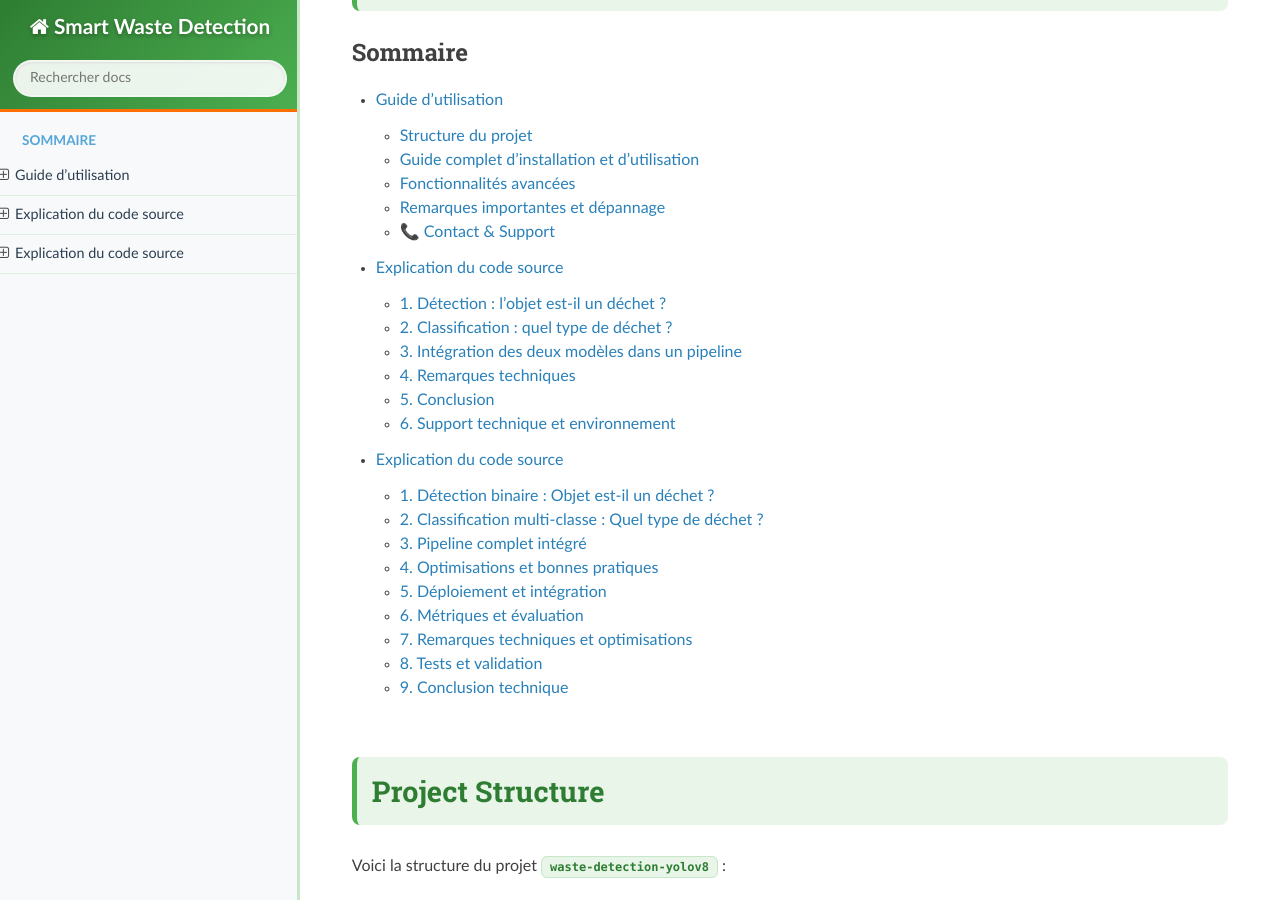
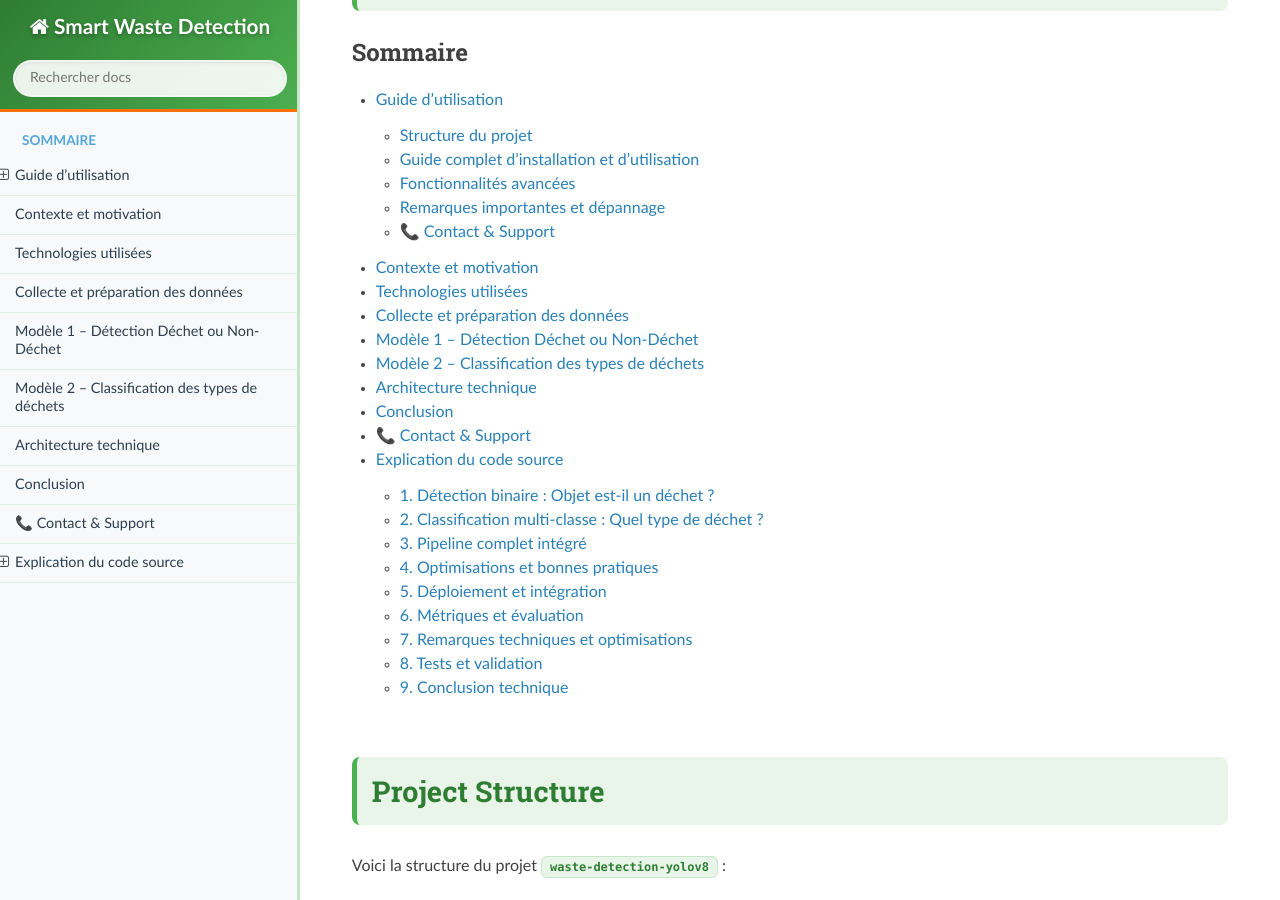
Before and after one commit to YoussefAIDT/waste-detection-yolov8, a Sphinx documentation site: the page built from docs/index.rst, in a window 1280 px wide and 900 px high, scrolled down 3548 px. Built offline with Sphinx 7.4.7 and the Read the Docs theme 3.1.0, drawn with Linux system fonts in a browser that asks for light colours; some of the changed lines change nothing that is shown.

Commit message:
Update explication_projet.rst

````diff
--- a/docs/explication_projet.rst
+++ b/docs/explication_projet.rst
@@ -1,165 +1,199 @@
-Explication du code source
-==========================
+```rst
+Explication générale du projet
+==============================
 
-Cette section décrit en détail les deux parties fondamentales du projet **Smart Waste Detection**,
-qui repose sur l’utilisation de deux modèles **YOLOv8** combinés :
+Ce projet de vision par ordinateur a pour objectif de **détecter automatiquement les déchets** dans des images et de **classer ces déchets** selon leur type. Il s'appuie sur l'intelligence artificielle et l'apprentissage profond pour contribuer à la **préservation de l'environnement** et à l'amélioration de la **gestion des déchets**.
 
-1. Le **modèle de détection binaire** : détecte si un objet est un déchet ou non.
-2. Le **modèle de classification** : détermine le type de déchet parmi 5 classes.
+Le système utilise deux modèles YOLOv8 (You Only Look Once version 8) entraînés indépendamment :
 
-------------------------------------------------------------
-1. Détection : l'objet est-il un déchet ?
-------------------------------------------------------------
+1. **Modèle de détection** : Détermine si un objet constitue un déchet ou non selon le contexte
+2. **Modèle de classification** : Catégorise le type de déchet détecté parmi 5 classes principales
 
-Le premier modèle est entraîné pour **détecter la présence d’un déchet dans une image**.
-Il ne classe pas le type, mais indique si l’objet est considéré comme un **déchet** ou **non**.
+Cette approche en deux étapes permet d'obtenir une **précision élevée** et une **classification contextuelle intelligente**.
 
-.. code-block:: python
+Contexte et motivation
+----------------------
 
-   from ultralytics import YOLO
+La gestion des déchets représente un enjeu majeur dans les établissements scolaires et les espaces publics. Notre projet vise à :
 
-   # Chargement du modèle de détection binaire (déchet / non-déchet)
-   model_detect = YOLO("/content/drive/MyDrive/yolov8_best_smartdetection.pt")
+- **Automatiser la détection** des déchets dans l'environnement
+- **Faciliter le tri sélectif** par une classification automatique
+- **Sensibiliser** à la propreté et au respect de l'environnement
+- **Optimiser** les processus de nettoyage et de recyclage
 
-   # Prédiction sur une image donnée
-   results = model_detect("image.jpg")
+Technologies utilisées
+----------------------
 
-   # Filtrage des objets détectés comme "déchet" (classe 0)
-   waste_boxes = [box for box in results[0].boxes if box.cls == 0]
+- **YOLOv8** : Architecture de détection d'objets en temps réel
+- **Roboflow** : Plateforme d'annotation et de gestion de datasets
+- **Python** : Langage de programmation principal
+- **PyTorch/Ultralytics** : Framework d'apprentissage profond
+- **OpenCV** : Traitement d'images
+- **NumPy & Pandas** : Manipulation des données
 
-**Détails importants :**
+Collecte et préparation des données
+-----------------------------------
 
-- Le modèle a été entraîné avec **YOLOv8** sur un dataset personnalisé contenant deux classes : `waste` et `non_waste`.
-- Il s’agit d’un modèle **léger (YOLOv8n)**, optimisé pour des prédictions rapides.
-- Le fichier du modèle est nommé : `yolov8_best_smartdetection.pt`.
+Nous avons collecté manuellement des images dans notre établissement scolaire, en utilisant un téléphone portable. Ces photos représentent différentes situations réelles (objets considérés comme déchets ou non selon leur contexte).
 
-**Objectif** : filtrer uniquement les objets pertinents avant de les transmettre au modèle de classification.
+**Critères de collecte :**
 
-------------------------------------------------------------
-2. Classification : quel type de déchet ?
-------------------------------------------------------------
+- Diversité des angles de vue
+- Différentes conditions d'éclairage
+- Variété des contextes (intérieur/extérieur)
+- Objets de différentes tailles et formes
 
-Le deuxième modèle est spécialisé dans la **classification des objets détectés comme déchets** à l’étape précédente.
+.. note::
+   Ci-dessous quelques exemples d'images capturées illustrant l'importance du contexte :
 
-.. code-block:: python
+   .. image:: photo_table_bouteille.jpg.png
+      :alt: Bouteille sur une table - non déchet
+      :width: 300px
 
-   # Chargement du modèle de classification multi-classe
-   model_classify = YOLO("/content/drive/MyDrive/yolov8_best.pt")
+   .. image:: photo_main_bouteille.jpg.png
+      :alt: Bouteille dans la main - non déchet
+      :width: 300px
 
-   # Pour chaque objet identifié comme déchet, effectuer la classification
-   for box in waste_boxes:
-       # Extraction (recadrage) de l’objet à partir de ses coordonnées
-       cropped_img = crop_image("image.jpg", box.xyxy)
+   .. image:: photo_sol_bouteille.jpg.png
+      :alt: Bouteille au sol - déchet
+      :width: 300px
 
-       # Classification de l’objet recadré
-       result = model_classify(cropped_img)
+**Processus d'annotation :**
 
-       # Affichage de la classe prédite
-       print(result[0].names[result[0].probs.top1])
+Toutes les images ont été **annotées (labelisées)** via **Roboflow**, une plateforme d'étiquetage d'images en ligne professionnelle. Cette étape cruciale comprend :
 
-**Classes gérées par le modèle :**
+- Délimitation précise des objets (bounding boxes)
+- Attribution des labels appropriés
+- Vérification de la cohérence des annotations
+- Augmentation des données pour améliorer la robustesse du modèle
 
-.. list-table::
-   :header-rows: 1
-   :widths: 20 80
+.. image:: roboflow_capture.png.png
+   :alt: Interface Roboflow pour l'annotation des images
+   :width: 600px
 
-   * - ID
-     - Type de déchet
-   * - 0
-     - Plastique
-   * - 1
-     - Verre
-   * - 2
-     - Métal
-   * - 3
-     - Papier
-   * - 4
-     - Carton
+**Division du dataset :**
 
-------------------------------------------------------------
-3. Intégration des deux modèles dans un pipeline
-------------------------------------------------------------
+Les images ont été **réparties** selon la répartition standard :
+- **70% pour l'entraînement** (Training set)
+- **20% pour la validation** (Validation set)
+- **10% pour les tests** (Test set)
 
-Voici un aperçu du **pipeline complet**, combinant la détection binaire et la classification :
+Modèle 1 – Détection Déchet ou Non-Déchet
+------------------------------------------
 
-.. code-block:: python
+Ce premier modèle constitue le cœur de notre système. Il est entraîné pour distinguer si un objet représente **un déchet ou non**, en se basant principalement sur **le contexte de la scène** plutôt que sur l'objet lui-même.
 
-   from ultralytics import YOLO
+**Principe de fonctionnement :**
 
-   # Chargement des deux modèles
-   model_detect = YOLO("/content/drive/MyDrive/yolov8_best_smartdetection.pt")
-   model_classify = YOLO("/content/drive/MyDrive/yolov8_best.pt")
+Le modèle analyse non seulement l'objet mais aussi son environnement pour prendre une décision contextuelle intelligente.
 
-   # Détection initiale
-   results = model_detect("image.jpg")
+**Exemples de classification contextuelle :**
 
-   for box in results[0].boxes:
-       if box.cls == 0:  # Si la classe est "déchet"
-           # Recadrage de l’objet détecté
-           cropped = crop_image("image.jpg", box.xyxy)
+- Une **bouteille sur une table** → *non déchet* (utilisation normale)
+- Une **bouteille tenue dans la main** → *non déchet* (en cours d'utilisation)
+- Une **bouteille jetée au sol** → *déchet* (abandonnée)
+- Un **papier dans une poubelle** → *non déchet* (bien placé)
+- Un **papier jeté par terre** → *déchet* (mal placé)
 
-           # Classification de l’objet recadré
-           classification = model_classify(cropped)
+.. image:: photo_table_bouteille.jpg.png
+   :alt: Bouteille sur table - Contexte d'utilisation normale
+   :width: 250px
 
-           # Affichage du type de déchet prédit
-           print("Type de déchet :", classification[0].names[classification[0].probs.top1])
+.. image:: photo_main_bouteille.jpg.png
+   :alt: Bouteille dans la main - En cours d'utilisation
+   :width: 250px
 
-------------------------------------------------------------
-4. Remarques techniques
-------------------------------------------------------------
+.. image:: photo_sol_bouteille.jpg.png
+   :alt: Bouteille jetée au sol - Déchet abandonné
+   :width: 250px
 
-- La fonction `crop_image` (non fournie ici) doit permettre d’extraire la **région de l’image correspondant à l’objet détecté**.
-- Le modèle YOLOv8 accepte en entrée :
-  - des **chemins de fichiers image**
-  - ou des **tableaux NumPy** (images en mémoire)
-- Chaque modèle a été entraîné indépendamment sur **Roboflow**, puis utilisé avec la bibliothèque **Ultralytics**.
+**Avantages de cette approche :**
 
-------------------------------------------------------------
-5. Conclusion
-------------------------------------------------------------
+- **Intelligence contextuelle** : Distinction basée sur la situation réelle
+- **Réduction des faux positifs** : Évite de classer comme déchets des objets en usage normal
+- **Adaptabilité** : Fonctionne dans différents environnements
 
-L’utilisation combinée des deux modèles permet :
+Modèle 2 – Classification des types de déchets
+----------------------------------------------
 
-- ✅ Une détection plus fiable (réduction des faux positifs)
-- ✅ Une classification plus précise et ciblée
-- ✅ Une architecture flexible, compatible avec différents environnements :
-  - Google Colab
-  - Caméras en temps réel
-  - Interfaces Web (Streamlit)
+Une fois qu'un objet est identifié comme **déchet** par le premier modèle, il est automatiquement transmis au second modèle pour être classé parmi **5 catégories** principales de déchets couramment rencontrés dans l'environnement scolaire.
 
-------------------------------------------------------------
-6. Support technique et environnement
-------------------------------------------------------------
+**Les 5 classes de déchets :**
 
-Pour exécuter correctement ce code, voici les éléments nécessaires :
+1. **Plastique** : Bouteilles, emballages, sacs plastiques
+2. **Carton** : Boîtes, emballages cartonnés
+3. **Papier** : Feuilles, journaux, documents
+4. **Verre (Glass)** : Bouteilles en verre, contenants
+5. **Métal** : Canettes, emballages métalliques
 
-**Bibliothèques requises :**
+**Exemples visuels par catégorie :**
 
-- `ultralytics` ≥ 8.x
-- `opencv-python` (si `crop_image` utilise OpenCV)
-- `numpy`
-- `matplotlib` *(optionnel, pour visualisation)*
+.. image:: plastique_exemple.png
+   :alt: Exemple de déchet plastique
+   :width: 200px
 
-**Fichiers requis :**
+.. image:: carton_exemple.png
+   :alt: Exemple de déchet carton
+   :width: 200px
 
-- `/content/drive/MyDrive/yolov8_best_smartdetection.pt` : modèle de détection binaire
-- `/content/drive/MyDrive/yolov8_best.pt` : modèle de classification
-- `image.jpg` : image d’entrée à analyser
-- `crop_image()` : fonction utilitaire à définir pour extraire un objet à partir de coordonnées `xyxy`
+.. image:: papier_exemple.png
+   :alt: Exemple de déchet papier
+   :width: 200px
 
-**Environnement recommandé :**
+.. image:: glass_exemple.png
+   :alt: Exemple de déchet verre
+   :width: 200px
 
-- Google Colab (GPU)
-- Python ≥ 3.8
-- Sauvegarde des modèles sur Google Drive pour une intégration facile
+.. image:: metal_exemple.png
+   :alt: Exemple de déchet métal
+   :width: 200px
 
-**Bonnes pratiques :**
+**Applications pratiques :**
 
-- Tester les deux modèles séparément avant l’intégration
-- Vérifier le format d’image et les dimensions attendues par YOLO
-- Ajouter des messages d’erreur si `waste_boxes` est vide (aucun déchet détecté)
+- **Tri automatique** pour le recyclage
+- **Statistiques** sur les types de déchets les plus fréquents
+- **Sensibilisation** ciblée selon les catégories de déchets
+- **Optimisation** des poubelles de tri sélectif
 
-------------------------------------------------------------
+Architecture technique
+----------------------
+
+**Pipeline de traitement :**
+
+1. **Acquisition d'image** → Capture via caméra ou upload de fichier
+2. **Prétraitement** → Redimensionnement et normalisation
+3. **Détection Modèle 1** → Classification déchet/non-déchet
+4. **Classification Modèle 2** → Si déchet détecté, classification du type
+5. **Post-traitement** → Affichage des résultats avec boîtes de délimitation
+
+**Métriques de performance :**
+
+- **Précision (Precision)** : Proportion de vraies détections parmi les détections positives
+- **Rappel (Recall)** : Proportion d'objets correctement détectés
+- **F1-Score** : Moyenne harmonique entre précision et rappel
+- **mAP (mean Average Precision)** : Métrique standard pour l'évaluation YOLO
+
+Conclusion
+----------
+
+Cette approche innovante à **double modélisation** (détection contextuelle + classification typologique) permet d'obtenir un système **intelligent et adaptatif**, capable de :
+
+- **Reconnaître automatiquement les déchets** selon leur contexte d'utilisation
+- **Les catégoriser précisément** pour faciliter le tri sélectif
+- **Contribuer activement** à la propreté et à la gestion environnementale
+- **Sensibiliser** les utilisateurs aux bonnes pratiques écologiques
+
+Ce projet démontre le potentiel de l'intelligence artificielle appliquée aux **enjeux environnementaux** et ouvre la voie vers des solutions automatisées pour la **gestion intelligente des déchets** dans les établissements scolaires et les espaces publics.
+
+**Impact attendu :**
+
+- Réduction significative des déchets mal triés
+- Amélioration de la propreté des espaces
+- Sensibilisation accrue au recyclage
+- Optimisation des coûts de gestion des déchets
+
+L'alliance entre **technologie moderne** et **conscience écologique** fait de ce projet une contribution concrète vers un **avenir plus propre et durable**.
+
 📞 Contact & Support
 ----------------------
 
@@ -168,11 +202,8 @@
    <div style="background-color: #28a745; padding: 20px; border-radius: 10px; margin: 20px 0; box-shadow: 0 4px 8px rgba(0,0,0,0.1); text-align: center;">
       <div style="color: white; font-family: 'Arial', sans-serif;">
          <h3 style="margin: 0 0 15px 0; font-size: 1.4em; font-weight: bold;">
-            🌱 Développé par l'équipe Smart Waste Detection
+            Développé par Youssef ES-SAAIDI & Zakariae ZEMMAHI & Mohamed HAJJI
          </h3>
-         <p style="margin: 10px 0; font-size: 1.1em; opacity: 0.9;">
-            Youssef ES-SAAIDI • Zakariae ZEMMAHI • Mohamed HAJJI
-         </p>
          <div style="display: flex; justify-content: center; gap: 30px; flex-wrap: wrap; margin-top: 15px;">
             <div style="display: flex; align-items: center; gap: 8px;">
                <span style="font-size: 1.2em;">🐙</span>
@@ -193,14 +224,6 @@
                </a>
             </div>
          </div>
-         <div style="margin-top: 20px; padding-top: 15px; border-top: 1px solid rgba(255,255,255,0.3);">
-            <p style="margin: 5px 0; font-size: 0.9em; opacity: 0.8;">
-               📧 Pour toute question technique ou collaboration
-            </p>
-            <p style="margin: 5px 0; font-size: 0.9em; opacity: 0.8;">
-               🚀 Contribuez au projet • 🌍 Ensemble pour un avenir plus propre
-            </p>
-         </div>
       </div>
    </div>
 
@@ -212,3 +235,15 @@
       transform: translateY(-2px);
    }
    </style>
+
+**Support technique et ressources :**
+
+- 📚 **Documentation complète** : Guides d'installation et tutoriels détaillés
+- 🔧 **Support technique** : Assistance pour l'intégration et le déploiement
+- 📊 **Ressources d'apprentissage** : Formation et exemples d'utilisation
+- 🚀 **Évolutions futures** : Améliorations continues et nouvelles fonctionnalités
+
+**Pour toute question ou collaboration :**
+
+N'hésitez pas à consulter nos profils GitHub ou à nous contacter directement pour toute question technique, suggestion d'amélioration ou opportunité de collaboration sur ce projet innovant.
+```
````
